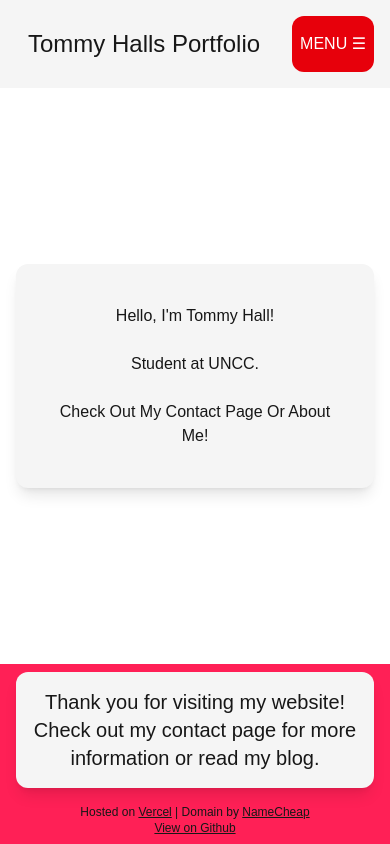
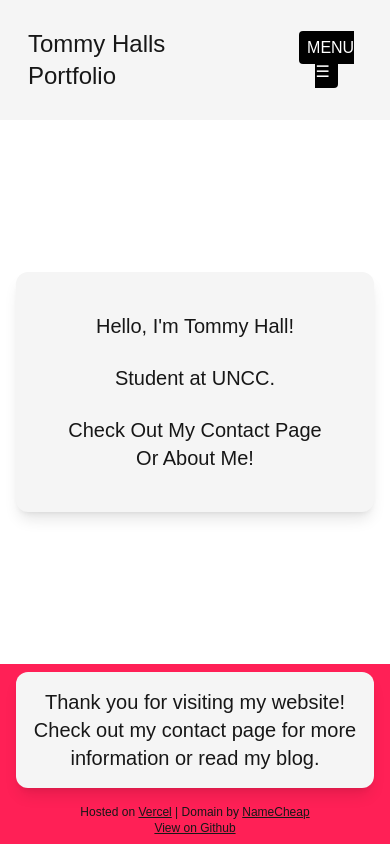
Before and after one commit to TeejMcSteez/nextWebsite, a Next.js app: page / in a window 390 px wide. Built offline with nearby package versions, Linux system fonts and the light colour scheme.

Commit message:
Minor UI Updates and trying to add skill component

```diff
--- a/src/components/Landing.jsx
+++ b/src/components/Landing.jsx
@@ -2,11 +2,11 @@ export default function Landing() {
     return (
         <>
         <div className='relative text-center dark:bg-zinc-900 bg-neutral-100 rounded-xl shadow-lg p-10 m-4'>
-            <h2>Hello, I'm Tommy Hall!</h2>
+            <h2 className="text-xl font-medium">Hello, I'm Tommy Hall!</h2>
             <br />
-            <p>Student at UNCC.</p>
+            <p className="text-xl font-medium">Student at UNCC.</p>
             <br />
-            <p>Check Out My Contact Page Or About Me!</p>
+            <p className="text-xl font-medium">Check Out My Contact Page Or About Me!</p>
         </div>
         </>
     );
--- a/src/components/Navbar.jsx
+++ b/src/components/Navbar.jsx
@@ -18,8 +18,8 @@ export default function NavBar() {
 
             </nav>
 
-            <button className='md:hidden bg-red-600 text-white m-2 p-2 rounded-xl dark:bg-zinc-900' onClick={() => setIsOpen(!isOpen)}>
-                {isOpen ? <a className=''>↙️</a> : "MENU ☰"}
+            <button className='md:hidden text-white m-2 p-2 rounded-xl dark:bg-zinc-900' onClick={() => setIsOpen(!isOpen)}>
+                {isOpen ? <a className='animate-pulse hover:animate-ping'>↙️</a> : <a className='bg-black p-2 rounded hover:animate-pulse'>MENU ☰</a>}
             </button>
 
         </header>
@@ -33,7 +33,7 @@ export default function NavBar() {
                     <a href="/projects" className="m-2 px-3 py-2 bg-red-600 rounded hover:bg-red-800">Projects</a>
 
                     <button className='text-white m-2 p-2' onClick={() => setIsOpen(!isOpen)}>
-                        {isOpen ? "❌" : ""}
+                        {isOpen ? <a className='hover:bg-black hover:animate-pulse p-2 rounded text-2xl'>❌</a> : ""}
                     </button>
                 </div>
             )}
```
Also changed, not shown: src/components/Skills.jsx (added, +7 -0 lines), 1 other file (tests, documents, lock files or other folders).
